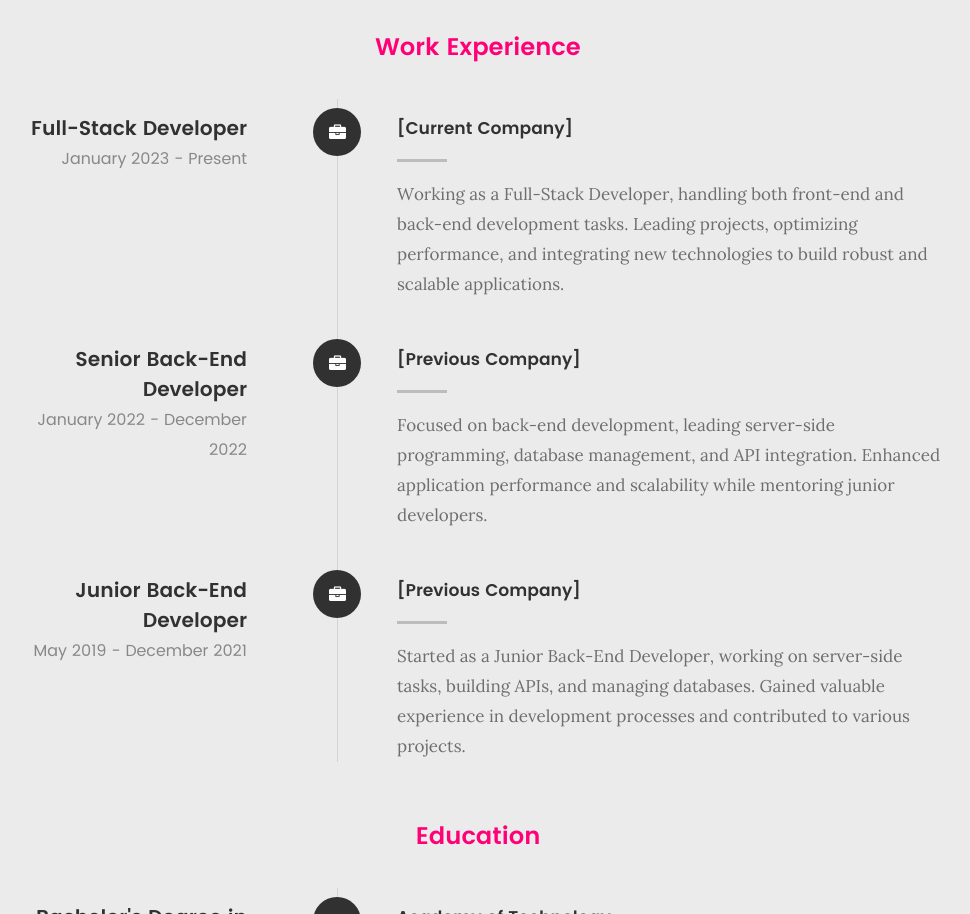
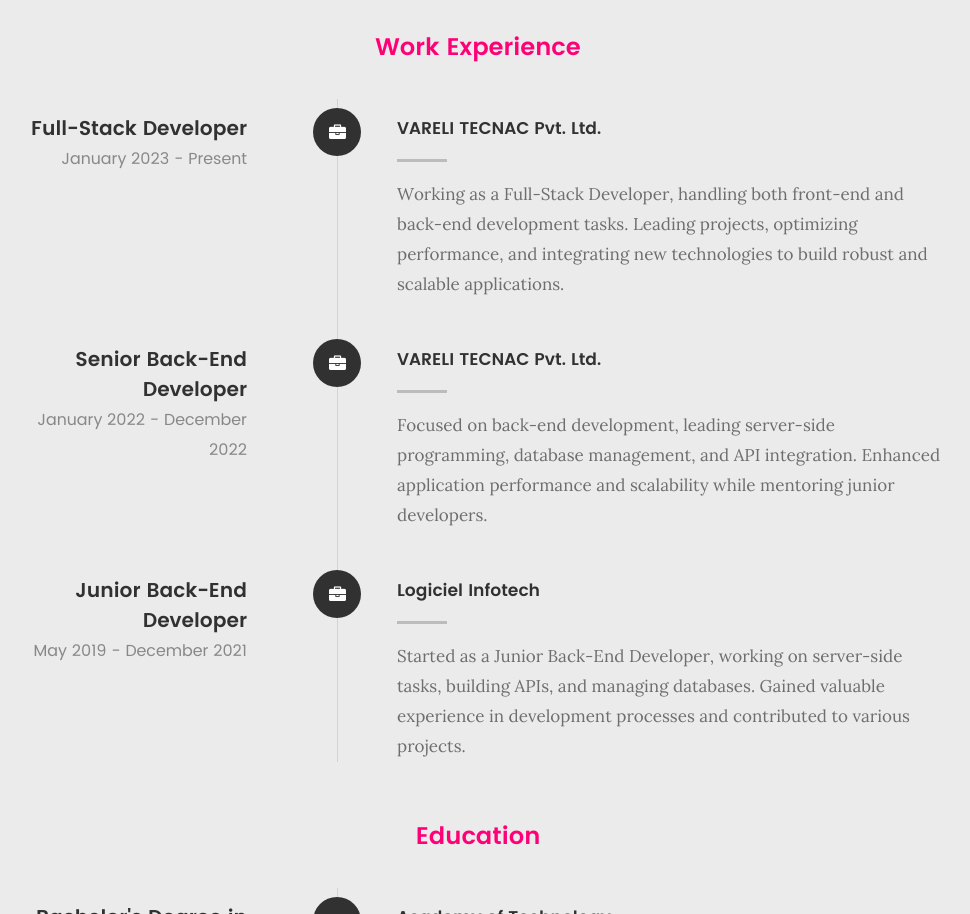
Before and after one commit to RajsekharAcharya/RajsekharAcharya.github.io, a plain HTML site: page index.html in a window 1280 px wide. Shown: the part 2606-3520 px from the top of the page, without its empty margins (162-1132 px from the left). Drawn offline with Linux system fonts and the light colour scheme; files whose address does not match are found by name.

Commit message:
Update index.html

```diff
--- a/index.html
+++ b/index.html
@@ -251,7 +251,7 @@
 							<p>January 2023 - Present</p>
 						</div>
 						<div class="timeline-content">
-							<h4>[Current Company]</h4>
+							<h4>VARELI TECNAC Pvt. Ltd.</h4>
 							<p>Working as a Full-Stack Developer, handling both front-end and back-end development
 								tasks. Leading projects, optimizing performance, and integrating new technologies to
 								build robust and scalable applications.</p>
@@ -267,7 +267,7 @@
 							<p>January 2022 - December 2022</p>
 						</div>
 						<div class="timeline-content">
-							<h4>[Previous Company]</h4>
+							<h4>VARELI TECNAC Pvt. Ltd.</h4>
 							<p>Focused on back-end development, leading server-side programming, database management,
 								and API integration. Enhanced application performance and scalability while mentoring
 								junior developers.</p>
@@ -283,7 +283,7 @@
 							<p>May 2019 - December 2021</p>
 						</div>
 						<div class="timeline-content">
-							<h4>[Previous Company]</h4>
+							<h4>Logiciel Infotech</h4>
 							<p>Started as a Junior Back-End Developer, working on server-side tasks, building APIs, and
 								managing databases. Gained valuable experience in development processes and contributed
 								to various projects.</p>
```
